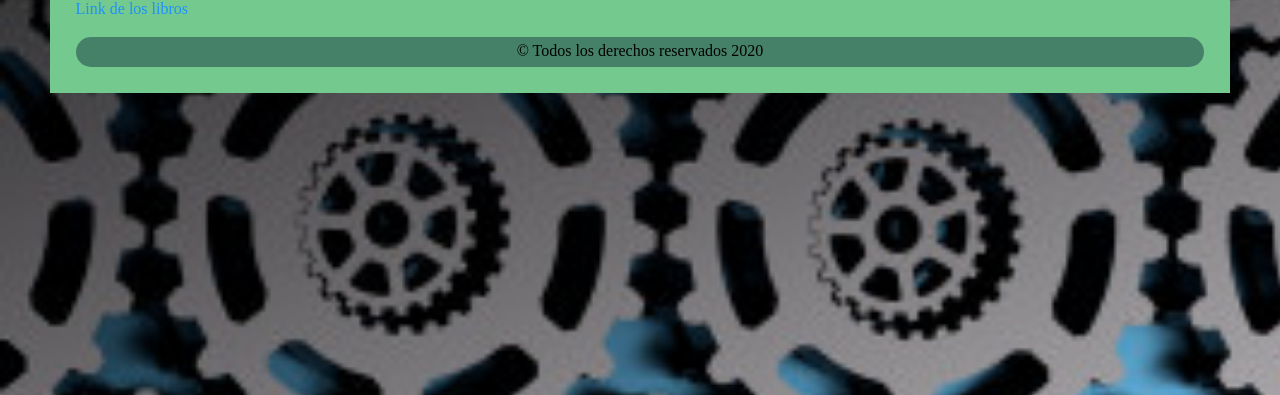
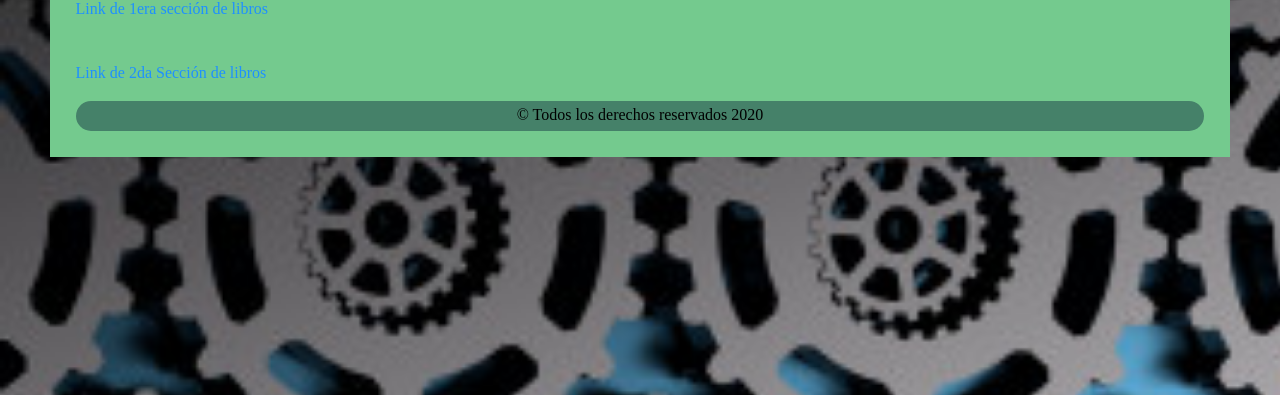
Before and after one commit to Gilberto-Galan/Ingenieria-industrial, a plain HTML site: page Foro.html in a window 1280 px wide. Shown: the part 405-800 px from the top of the page. Drawn offline with nearby package versions, Linux system fonts and the light colour scheme; a web font is replaced by a local one.

Commit message:
Update Foro.html

```diff
--- a/Foro.html
+++ b/Foro.html
@@ -30,7 +30,10 @@
         <section id="Libros">
             <h2>Google Drive</h2>
             <p><a href="https://drive.google.com/drive/folders/1trXf2lXipriCZZlUxDewd2HoQEEUr2s1?usp=sharing">
-            Link de los libros</a></p>
+            Link de 1era sección de libros</a></p>
+            <br>
+            <p><a href="https://drive.google.com/drive/folders/1bR_0MwbkG4hivNlDaFmDpb8Imw73K11T?usp=sharing">
+            Link de 2da Sección de libros</a></p>
         </section>
             <footer>
                 <p align="center">&copy; Todos los derechos reservados 2020</p>
```
